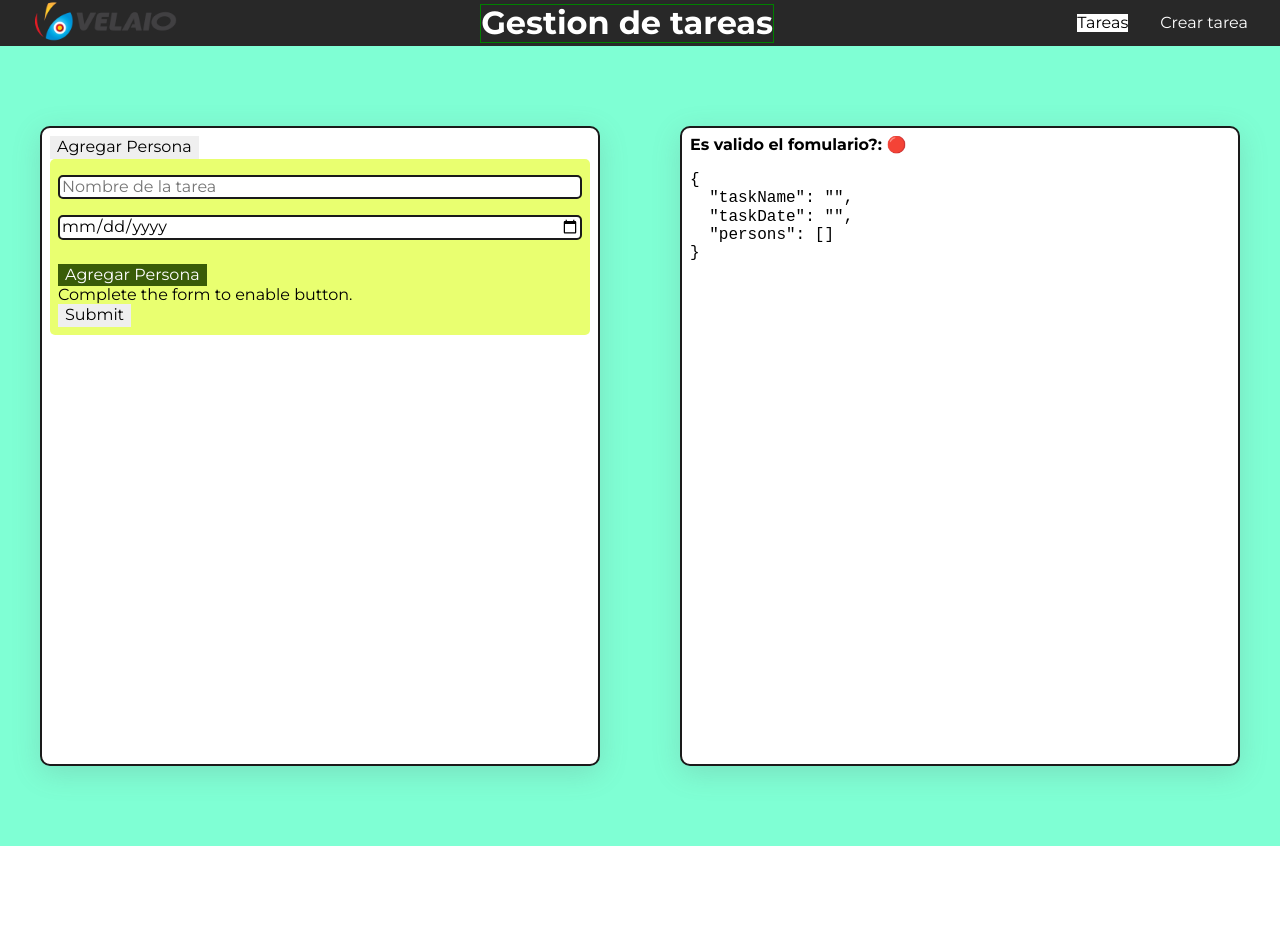
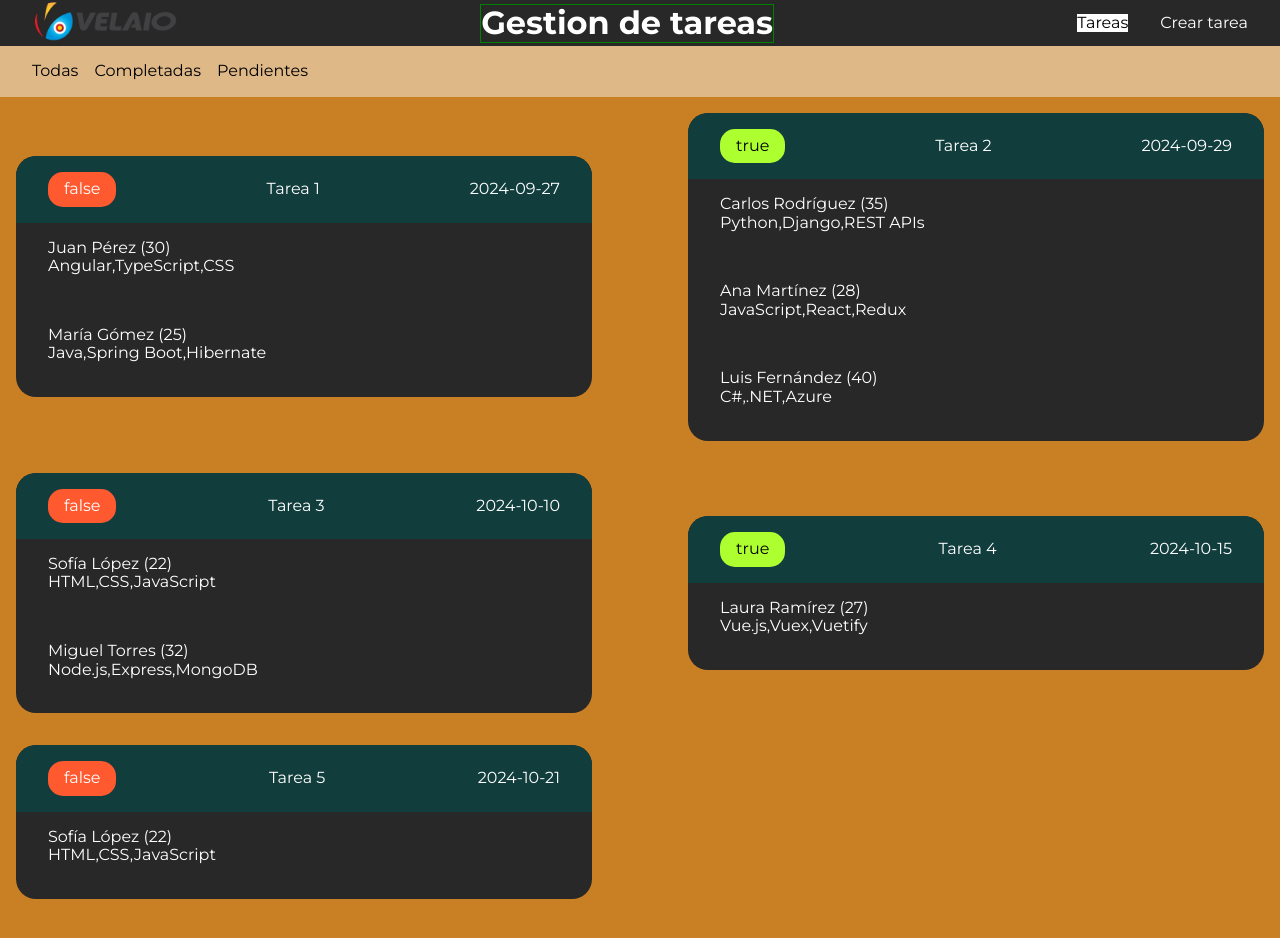
Before and after one commit to joseluis1061/gestionDeTareas, an Angular app: page /tasks in a window 1280 px wide. Before the commit the page ends 846 px from the top, so only its background shows below. Built offline with nearby package versions, Linux system fonts and the light colour scheme.

Commit message:
Add basics space in tasklist

```diff
--- a/src/app/modules/task/components/task-list/task-list.component.html
+++ b/src/app/modules/task/components/task-list/task-list.component.html
@@ -1,26 +1,32 @@
 <section class="task-page">
 
-  <div class="filtros">
-    <li class="filter">Todas</li>
-    <li class="filter">Completadas</li>
-    <li class="filter">Oendientes</li>
+  <div class="task-filters">
+    <li class="task__filters__option">Todas</li>
+    <li class="task__filters__option">Completadas</li>
+    <li class="task__filters__option">Pendientes</li>
   </div>
 
 
-  <div class="task-list" *ngIf="taskList.length > 0">
-    <div class="task" *ngFor="let task of taskList">
-      <p>{{task.id}}</p>
-      <p>{{task.taskName}}</p>
-      <div *ngIf="task.persons.length > 0">
-        <div *ngFor="let person of task.persons">
-          <p>{{person.id}}</p>
-          <p>{{person.personName}}</p>
-          <p>{{person.age}}</p>
-          <p>{{person.personSkills}}</p>
+  <div class="task-list">
+
+    <div class="task-list__item" *ngFor="let task of taskList">
+      <header class="task-header">
+        <p class="task-list__item__complete" [ngClass]="task.complete? 'task__complete': 'task__incomplete'">{{ task.complete }}</p>
+        <p class="task-list__item__name">{{ task.taskName }}</p>
+        <p class="task-list__item__date">{{ task.taskDate }}</p>
+      </header>
+      <!-- <p class="task-list__item__id">{{ task.id }}</p> -->
+
+      <div class="task-list__item__persons" *ngIf="task.persons.length > 0">
+        <div class="task-list__item__persons__person" *ngFor="let person of task.persons">
+          <!-- <p class="task-list__item__persons__person__id">{{ person.id }}</p> -->
+          <p class="task-list__item__persons__person__name">{{ person.personName }} <span>({{ person.age }})</span></p>
+          <p class="task-list__item__persons__person__skills">{{ person.personSkills }}</p>
+          <br>
         </div>
+      </div>
 
-      </div>
-      <p>{{task.complete}}</p>
+
     </div>
   </div>
 </section>
--- a/src/app/modules/task/components/task-list/task-list.component.scss
+++ b/src/app/modules/task/components/task-list/task-list.component.scss
@@ -3,13 +3,15 @@
   padding-bottom: 25px;
 }
 
-.filtros{
+.task-filters{
   width: 100%;
   background-color: burlywood;
 
   display: flex;
   justify-content: flex-start;
   align-items: center;
+  gap: 1rem;
+  padding: 1em 2em;
 }
 
 .task-list{
@@ -17,12 +19,11 @@
   flex-wrap: wrap;
   justify-content: space-between;
   align-items: center;
-  gap: 1rem;
   width: 100%;
 }
-.task{
-  width: 25vw;
-  padding: 2rem;
+.task-list__item{
+  width: 45vw;
+  margin: 1em 1em;
   display: flex;
   flex-direction: column;
   justify-content: center;
@@ -30,4 +31,34 @@
   background-color: var(--black-ligh);
   border-radius: 20px;
   color: white;
+  overflow-x: hidden;
 }
+
+.task__complete,
+.task__incomplete{
+
+  padding: 5px;
+  border: none;
+  border-radius: 15px;
+  padding: 0.5rem 1rem;
+}
+.task__complete{
+  background-color: greenyellow;
+  color: black;
+}
+.task__incomplete{
+  background-color: rgb(255, 89, 47);
+  color: white;
+}
+.task-header{
+  display: flex;
+  flex-wrap: wrap;
+  justify-content: space-between;
+  align-items: center;
+  background-color: rgb(17, 61, 61);
+  width: 100%;
+  padding: 1rem 2rem;
+}
+.task-list__item__persons__person{
+  padding: 1rem 2rem;
+}
--- a/src/app/modules/task/task-routing.module.ts
+++ b/src/app/modules/task/task-routing.module.ts
@@ -6,11 +6,11 @@ import { TaskFormComponent } from './components/task-form/task-form.component';
 const routes: Routes = [
   {
     path: '',
-    component: TaskFormComponent
+    component: TaskListComponent
   },
   {
     path: 'new-task',
-    component: TaskListComponent
+    component: TaskFormComponent
   }
 ];
 
```
